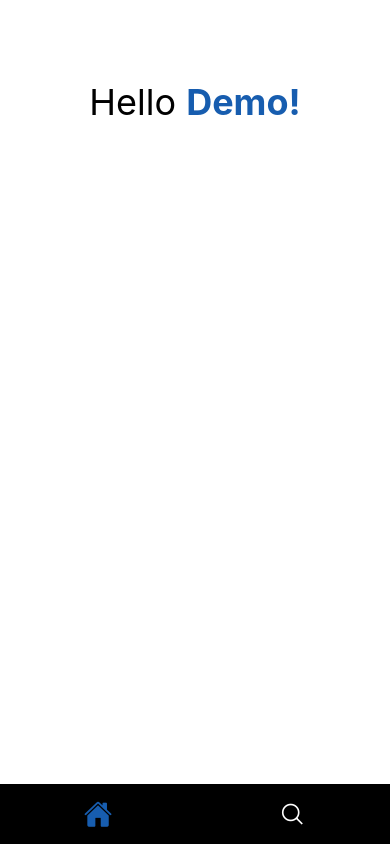
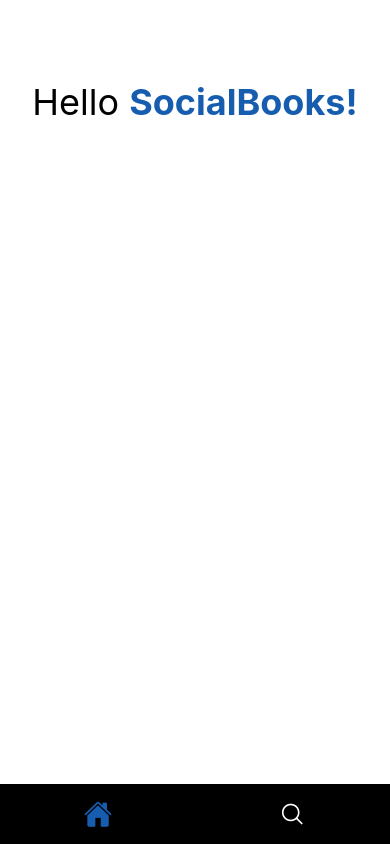
Before and after one commit to augustynglowacki/SocialBooks, a React Native app: screen / in a window 390 px wide. Built offline with nearby package versions, Linux system fonts and the light colour scheme.

Commit message:
app name changed

```diff
--- a/app.json
+++ b/app.json
@@ -1,4 +1,4 @@
 {
-  "name": "DemoApp",
-  "displayName": "DemoApp"
+  "name": "SocialBooks",
+  "displayName": "SocialBooks"
 }
--- a/package.json
+++ b/package.json
@@ -1,5 +1,5 @@
 {
-  "name": "demoapp",
+  "name": "socialbooks",
   "version": "0.0.1",
   "private": true,
   "scripts": {
--- a/src/components/Home.tsx
+++ b/src/components/Home.tsx
@@ -6,7 +6,7 @@ const Home: React.FC = () => {
   return (
     <View style={styles.wrapper}>
       <Text style={styles.title}>
-        Hello <Text style={styles.markedTitle}>Demo!</Text>
+        Hello <Text style={styles.markedTitle}>SocialBooks!</Text>
       </Text>
     </View>
   );
```
Also changed, not shown: 16 other files (tests, documents, lock files or other folders).
